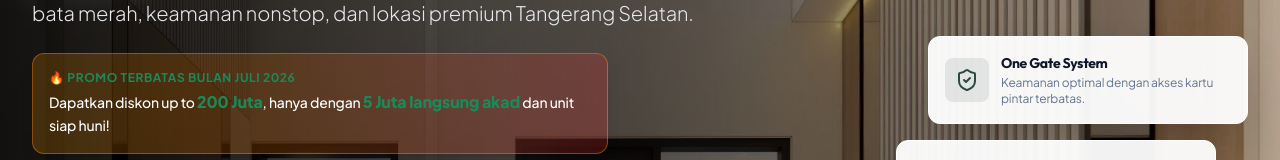
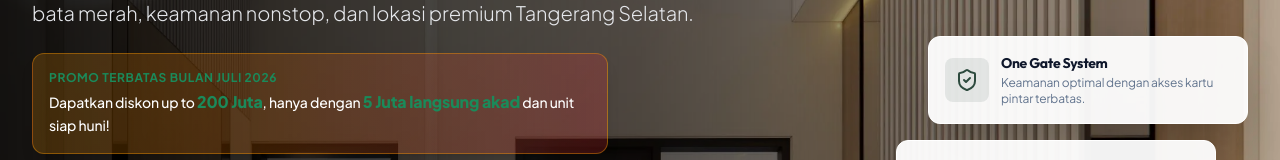
Before and after one commit to Vkenz11/NarahomePamulang2, a React (Vite) app: page / in a window 1280 px wide. Shown: the part 392-552 px from the top of the page. Built offline with nearby package versions, Linux system fonts and the light colour scheme.

Commit message:
Remove emoji from promo banner text

```diff
--- a/src/App.tsx
+++ b/src/App.tsx
@@ -803,7 +803,7 @@ export default function App() {
 
             {/* Promo Hook Banner - July 2026 */}
             <div className="bg-gradient-to-r from-amber-500/20 to-red-500/20 border border-amber-500/40 backdrop-blur-md rounded-xl p-4 max-w-xl shadow-lg relative overflow-hidden">
-              <span className="text-xs text-accent font-bold uppercase tracking-wider block mb-1">🔥 PROMO TERBATAS BULAN JULI 2026</span>
+              <span className="text-xs text-accent font-bold uppercase tracking-wider block mb-1">PROMO TERBATAS BULAN JULI 2026</span>
               <p className="text-sm text-white font-medium leading-relaxed">
                 Dapatkan diskon up to <strong className="text-accent font-extrabold text-base">200 Juta</strong>, hanya dengan <strong className="text-accent font-extrabold text-base">5 Juta langsung akad</strong> dan unit siap huni!
               </p>
```
